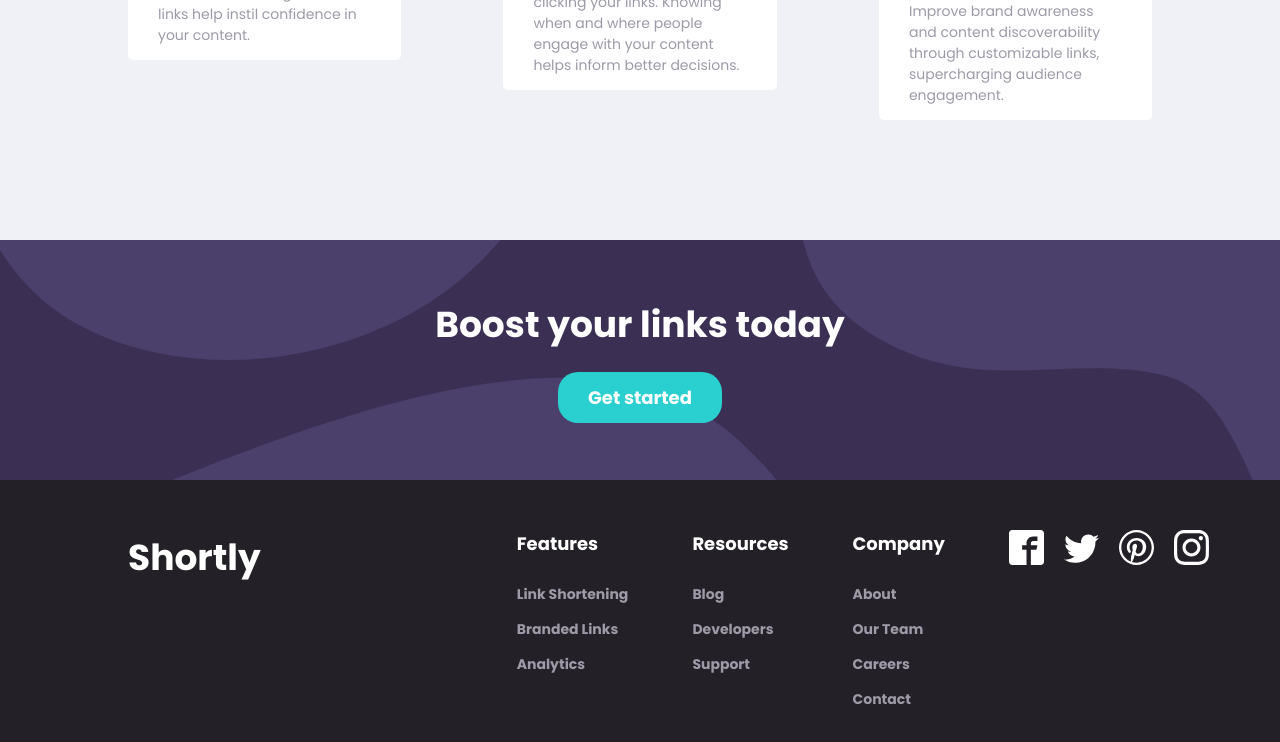
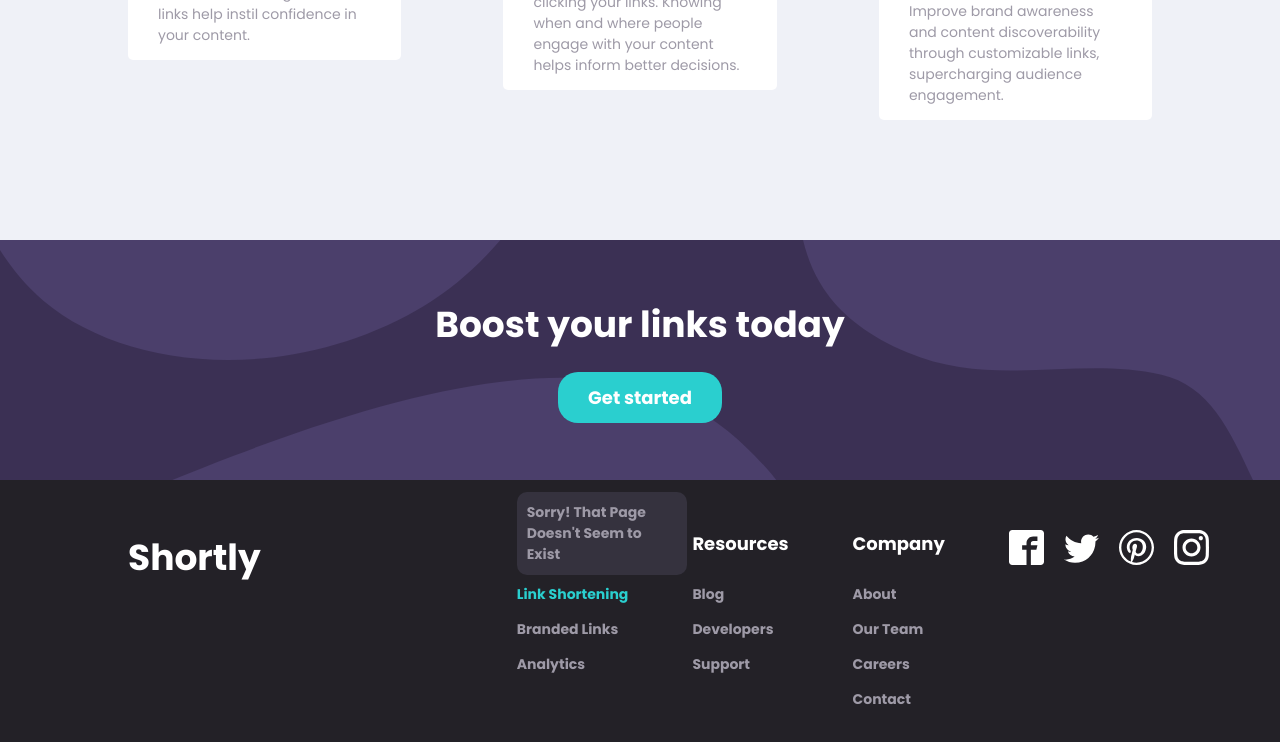
Before and after one commit to VolodymyrSvereniak/url-shortening-app, a Vue app: page / in a window 1280 px wide. In both pictures the pointer is over the item "Link Shortening". Shown: the part 1739-2481 px from the top of the page. Built offline with nearby package versions, Linux system fonts and the light colour scheme.

Commit message:
Footer links improvements

```diff
--- a/src/components/AppFooter.vue
+++ b/src/components/AppFooter.vue
@@ -12,7 +12,9 @@
     <div class="icons-wrapper">
       <ul class="icons-list" v-for="icon in icons">
         <li>
-          <img class="icon-item" :src="icon" :alt="icon" />
+          <a :href="icon.link" target="_blank">
+            <img class="icon-item" :src="icon.icon" :alt="icon.icon" />
+          </a>
         </li>
       </ul>
     </div>
@@ -66,9 +68,22 @@ export default {
         color: hsl(257, 7%, 63%);
         font-size: 14px;
         cursor: pointer;
+        position: relative;
 
         &:hover {
           color: hsl(180, 66%, 49%);
+
+          &::before {
+            content: "Sorry! That Page Doesn't Seem to Exist";
+            position: absolute;
+            padding: 10px;
+            bottom: 30px;
+            width: 150px;
+            background-color: hsl(255, 11%, 22%);
+            border-radius: 10px;
+            z-index: 111;
+            color: hsl(257, 7%, 63%);
+          }
         }
       }
     }
--- a/src/store/modules/footerLinks.js
+++ b/src/store/modules/footerLinks.js
@@ -21,7 +21,12 @@ export default {
           linksItems: ['About', 'Our Team', 'Careers', 'Contact']
         }
       ],
-      icons: [Facebook, Twitter, Pinterest, Instagram]
+      icons: [
+        { link: 'https://uk-ua.facebook.com', icon: Facebook },
+        { link: 'https://x.com', icon: Twitter },
+        { link: 'https://www.pinterest.com', icon: Pinterest },
+        { link: 'https://www.instagram.com', icon: Instagram }
+      ]
     };
   }
 };
```
